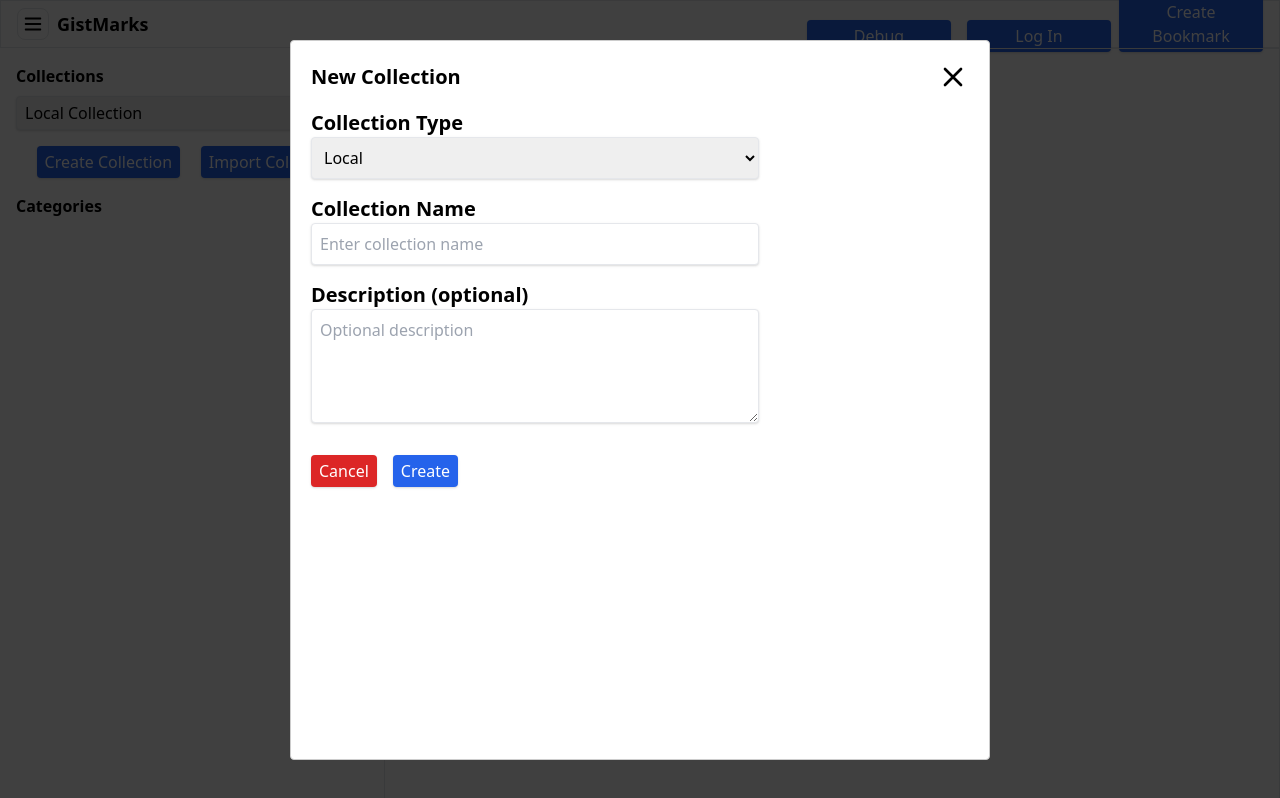
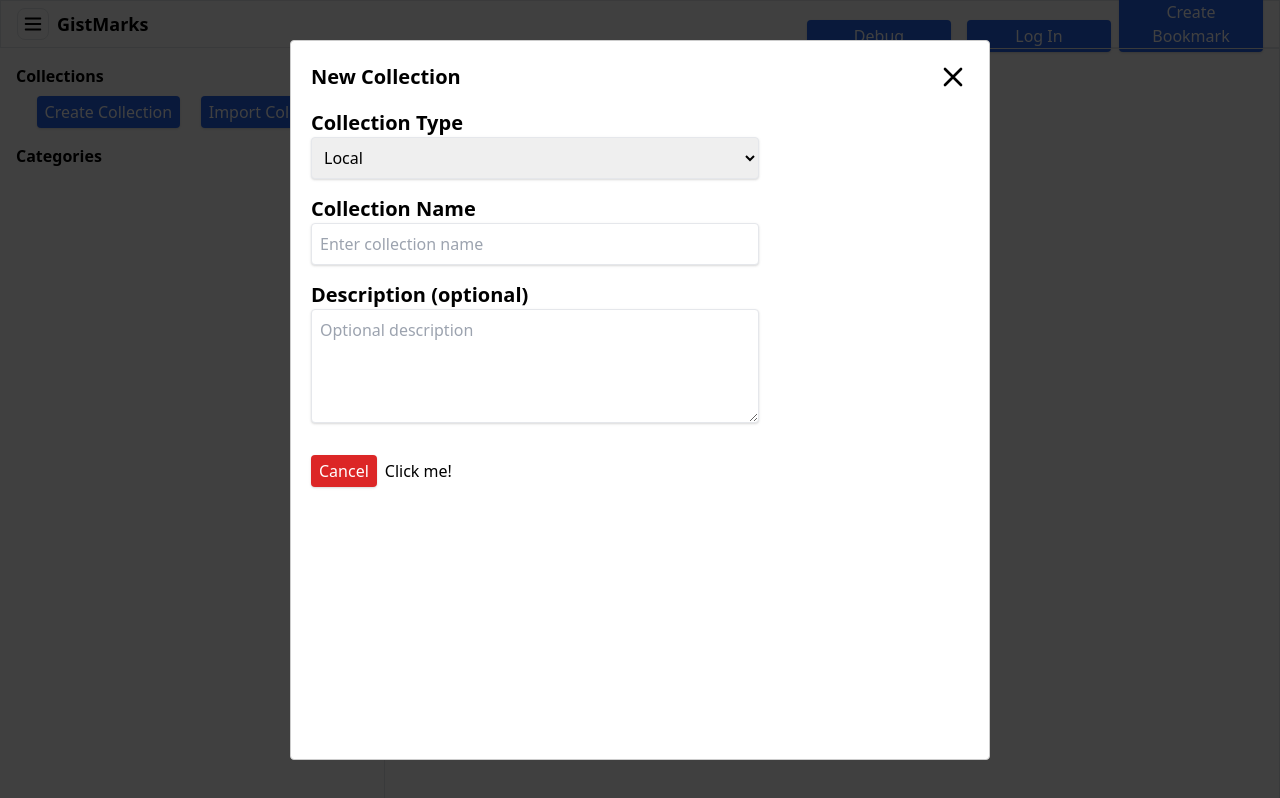
Before and after one commit to sgolovine/gistmarks, a React app: page / in a window 1280 px wide. Both pictures are taken after a click on the button "Create Collection". Built offline with nearby package versions, Linux system fonts and the light colour scheme.

Commit message:
WIP collections flow

```diff
--- a/src/components/Sidebar.tsx
+++ b/src/components/Sidebar.tsx
@@ -1,5 +1,7 @@
 import React, { useContext, useState } from "react"
 import { CollectionsContext, LayoutContext } from "~/context"
+import { NewCollectionsContext } from "~/context/NewCollectionsContext"
+import { NewCollection } from "~/model/Collection"
 import Button from "./common/Button"
 import IconButton from "./common/IconButton"
 import EditIcon from "./icons/EditIcon"
@@ -7,6 +9,9 @@
 type SidebarItemProps = {
   name: string
   id: string
+}
+interface SidebarCollectionSectionProps {
+  collections: Pick<NewCollection, "bookmarks">
 }
 
 const SidebarItem: React.FC<SidebarItemProps> = ({ name, id }) => {
@@ -18,16 +23,42 @@
   )
 }
 
+const SidebarCollectionsSection: React.FC = () => {
+  const collectionsContext = useContext(NewCollectionsContext)
+  const layoutContext = useContext(LayoutContext)
+  const collectionKeys = Object.keys(collectionsContext.collections)
+
+  return (
+    <div className="flex flex-row">
+      <select
+        defaultValue={undefined}
+        onChange={(e) => null}
+        className="flex-grow mb-4 border p-1 rounded shadow mr-2"
+      >
+        {collectionKeys.map((key) => {
+          const currentCollection = collectionsContext.collections[key]
+
+          return (
+            <option value={currentCollection.guid}>
+              {currentCollection.name}
+            </option>
+          )
+        })}
+      </select>
+      <IconButton onClick={() => layoutContext.toggleCollectionModal()}>
+        <EditIcon />
+      </IconButton>
+    </div>
+  )
+}
+
 const Sidebar: React.FC = () => {
-  const collectionsContext = useContext(CollectionsContext)
+  const collectionsContext = useContext(NewCollectionsContext)
   const layoutContext = useContext(LayoutContext)
 
+  const collectionKeys = Object.keys(collectionsContext.collections)
+
   const [inputValue, setInputValue] = useState<string>("")
-
-  const addCollection = () => {
-    collectionsContext.add(inputValue)
-    setInputValue("")
-  }
 
   const handleCreateCollection = () => {
     layoutContext.toggleCollectionModal()
@@ -37,22 +68,7 @@
     <div className="flex flex-col min-w-sidebar p-4 h-full">
       <div className="pb-2 flex flex-col">
         <p className="font-bold pb-2">Collections</p>
-        <div className="flex flex-row">
-          <select
-            defaultValue={collectionsContext.activeCollection ?? undefined}
-            onChange={(e) => collectionsContext.setActive(e.target.value)}
-            className="flex-grow mb-4 border p-1 rounded shadow mr-2"
-          >
-            <option key="LocalCollection">Local Collection</option>
-            {collectionsContext.collections.length > 0 &&
-              collectionsContext.collections.map((item) => {
-                return <option key={item}>{item}</option>
-              })}
-          </select>
-          <IconButton onClick={() => null}>
-            <EditIcon />
-          </IconButton>
-        </div>
+        {collectionKeys.length > 0 && <SidebarCollectionsSection />}
         <div className="flex flex-row justify-evenly">
           <Button label="Create Collection" onClick={handleCreateCollection} />
           <Button label="Import Collection" onClick={handleCreateCollection} />
--- a/src/components/collections/CollectionEditor.tsx
+++ b/src/components/collections/CollectionEditor.tsx
@@ -1,6 +1,9 @@
 import React, { useContext, useState } from "react"
 import Modal from "react-modal"
 import { LayoutContext } from "~/context"
+import { NewCollectionsContext } from "~/context/NewCollectionsContext"
+import { generateUUID } from "~/helpers"
+import { NewCollection } from "~/model/Collection"
 import Button from "../common/Button"
 import IconButton from "../common/IconButton"
 import CloseIcon from "../icons/CloseIcon"
@@ -15,6 +18,7 @@
 
 export const CollectionEditor = () => {
   const layoutContext = useContext(LayoutContext)
+  const collectionsContext = useContext(NewCollectionsContext)
 
   const [formState, setFormState] = useState<FormState>({
     collectionType: "local",
@@ -36,6 +40,19 @@
       ...formState,
       [field]: newValue,
     })
+  }
+
+  const handleCreateCollection = () => {
+    const collectionGuid = generateUUID()
+    const collection: NewCollection = {
+      guid: collectionGuid,
+      name: formState.collectionName,
+      description: formState.collectionDescription,
+      bookmarks: {},
+      gistId: null,
+    }
+    console.log("about to create collection", collection)
+    // collectionsContext.addCollection(collection)
   }
 
   return (
@@ -131,10 +148,21 @@
           </>
         )}
         <div className="flex flex-row py-4">
-          <Button danger label="Cancel" additionalClassnames="mr-2" />
-          <Button label="Create" additionalClassnames="ml-2" />
+          <Button
+            danger
+            label="Cancel"
+            additionalClassnames="mr-2"
+            onClick={() => layoutContext.toggleCollectionModal()}
+          />
+          {/* <Button
+            label="Create"
+            onClick={() => console.log("this button has been clicked")}
+            additionalClassnames="ml-2"
+          /> */}
+          <button onClick={() => console.log("I have been clicked")}>
+            Click me!
+          </button>
         </div>
-        {/* <pre>{JSON.stringify(formState, null, 2)}</pre> */}
       </div>
     </Modal>
   )
```
